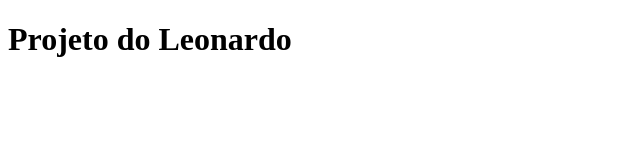
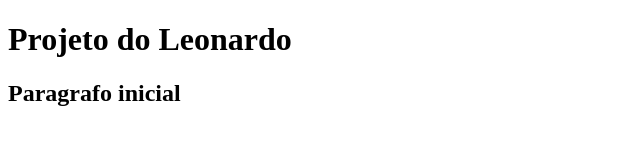
Before and after one commit to leozinh001/meu-site, a plain HTML site: page index.html in a window 1280 px wide. Shown: the whole page, without its empty margins (0-640 px from the left). Drawn offline with Linux system fonts and the light colour scheme.

Commit message:
Paragrafo inicial

```diff
--- a/index.html
+++ b/index.html
@@ -5,5 +5,6 @@
 	</head>
 			<body>
 				<h1>Projeto do Leonardo</h1>
+				<h2>Paragrafo inicial</h2>
 			</body>
 </html>
```
